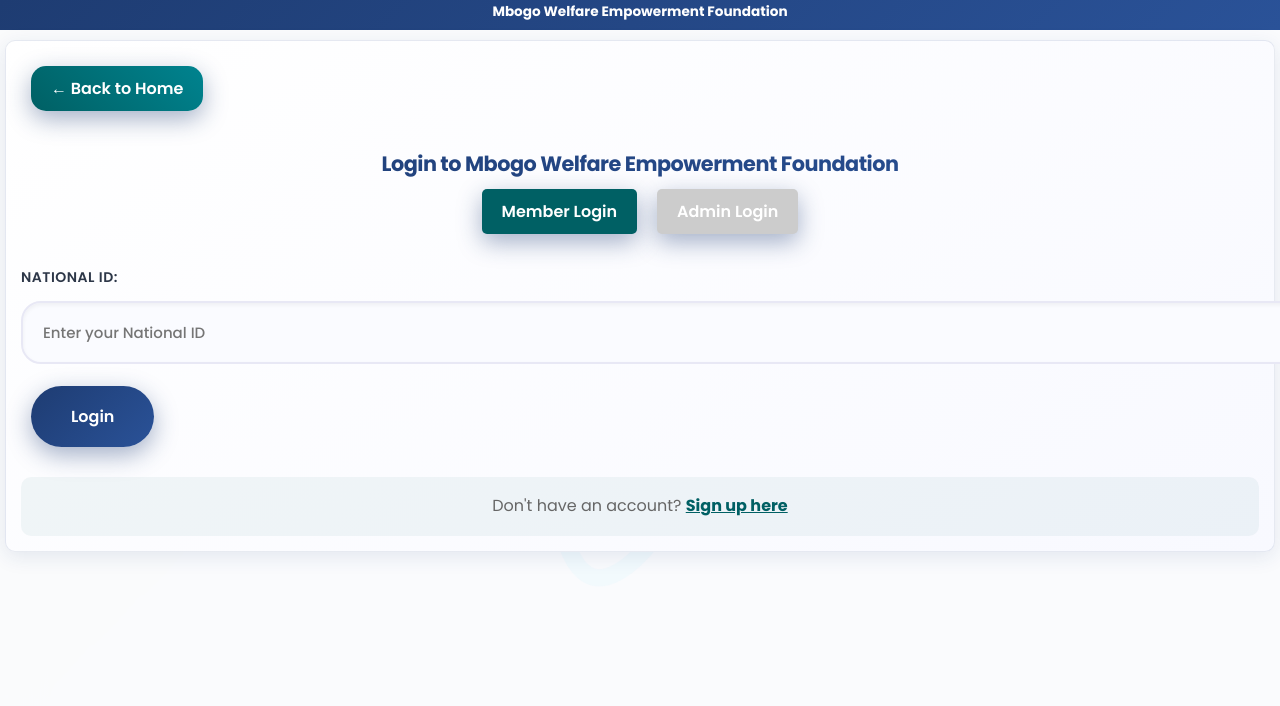
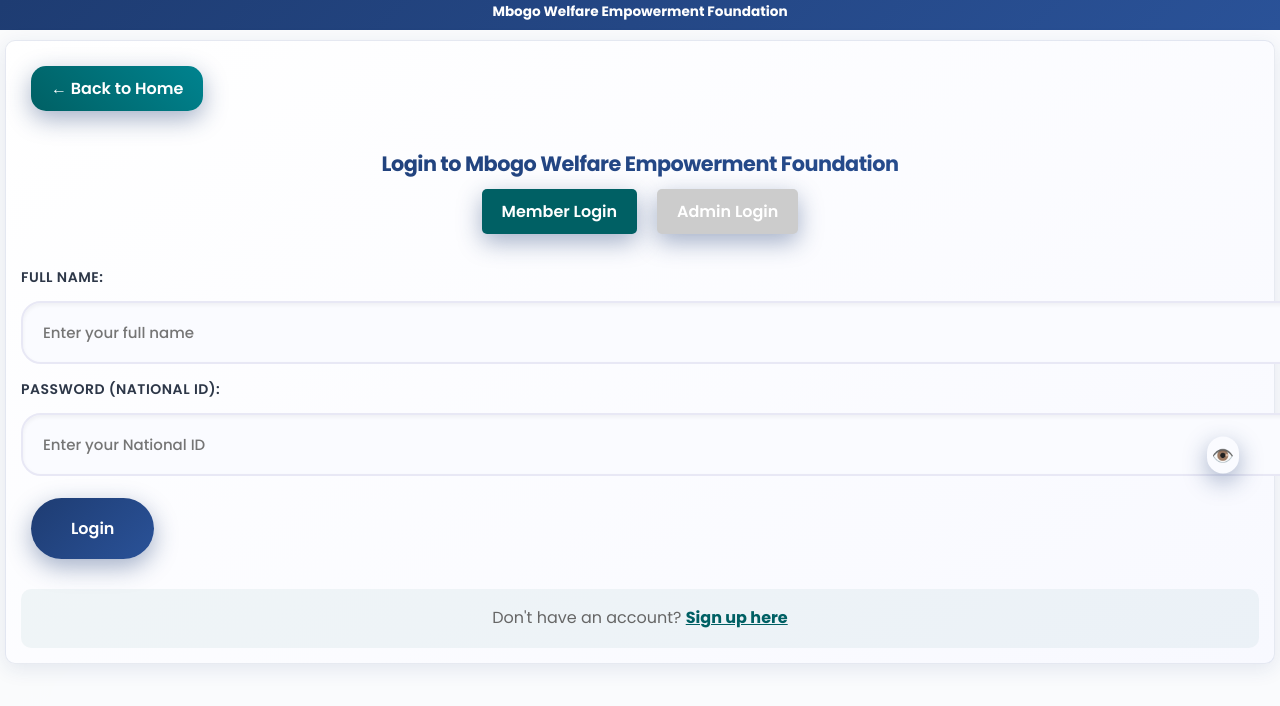
Before and after one commit to Claire123-creator-bit/Foundation, a React (Create React App) app in the folder frontend/: page / in a window 1280 px wide. Both pictures are taken after a click on the button "Member Login". Shown: the top 706 px of the page. Built offline with nearby package versions, Linux system fonts and the light colour scheme.

Commit message:
Fix login: use full name + ID as password with show/hide

```diff
--- a/frontend/src/components/LoginPage.js
+++ b/frontend/src/components/LoginPage.js
@@ -5,47 +5,40 @@ const LoginPage = ({ onLogin, onNavigate }) => {
   const [formData, setFormData] = useState({
     username: '',
     password: '',
+    full_name: '',
     national_id: ''
   });
   const [message, setMessage] = useState('');
   const [loading, setLoading] = useState(false);
+  const [showPassword, setShowPassword] = useState(false);
 
   const handleSubmit = async (e) => {
     e.preventDefault();
     setLoading(true);
-    setMessage('Connecting to server... Please wait up to 50 seconds.');
+    setMessage('Logging in...');
 
     try {
       const endpoint = loginType === 'admin' ? '/admin-login' : '/member-login';
       const payload = loginType === 'admin'
         ? { username: formData.username, password: formData.password }
-        : { national_id: formData.national_id };
-
-      const controller = new AbortController();
-      const timeoutId = setTimeout(() => controller.abort(), 60000);
+        : { full_name: formData.full_name, national_id: formData.national_id };
 
       const response = await fetch(`https://foundation-0x4i.onrender.com${endpoint}`, {
         method: 'POST',
         headers: { 'Content-Type': 'application/json' },
-        body: JSON.stringify(payload),
-        signal: controller.signal
+        body: JSON.stringify(payload)
       });
 
-      clearTimeout(timeoutId);
       const data = await response.json();
 
       if (data.success) {
         onLogin(data.role, data.user_id, data.name || 'Admin');
         setMessage(`Welcome ${data.name || 'Admin'}!`);
       } else {
-        setMessage(loginType === 'admin' ? 'Invalid admin credentials' : 'Member not found');
+        setMessage(data.message || 'Login failed. Check your credentials.');
       }
     } catch (error) {
-      if (error.name === 'AbortError') {
-        setMessage('Server timeout. Please try again.');
-      } else {
-        setMessage('Server is waking up. Please wait 30 seconds and try again.');
-      }
+      setMessage('Connection error. Please check your internet.');
     }
     setLoading(false);
   };
@@ -124,16 +117,47 @@ const LoginPage = ({ onLogin, onNavigate }) => {
             </div>
           </>
         ) : (
+          <>
             <div className="form-group">
-            <label>National ID:</label>
+              <label>Full Name:</label>
               <input
                 type="text"
+                value={formData.full_name}
+                onChange={(e) => setFormData({...formData, full_name: e.target.value})}
+                required
+                placeholder="Enter your full name"
+              />
+            </div>
+            <div className="form-group">
+              <label>Password (National ID):</label>
+              <div style={{position: 'relative'}}>
+                <input
+                  type={showPassword ? "text" : "password"}
                   value={formData.national_id}
                   onChange={(e) => setFormData({...formData, national_id: e.target.value})}
                   required
                   placeholder="Enter your National ID"
                 />
+                <button
+                  type="button"
+                  onClick={() => setShowPassword(!showPassword)}
+                  style={{
+                    position: 'absolute',
+                    right: '10px',
+                    top: '50%',
+                    transform: 'translateY(-50%)',
+                    background: 'transparent',
+                    border: 'none',
+                    cursor: 'pointer',
+                    fontSize: '18px',
+                    padding: '5px'
+                  }}
+                >
+                  {showPassword ? '🙈' : '👁️'}
+                </button>
               </div>
+            </div>
+          </>
         )}
 
         <button type="submit" disabled={loading}>
```
Also changed, not shown: 1 other file (tests, documents, lock files or other folders). Lines whose indentation alone changed are shown as unchanged.
